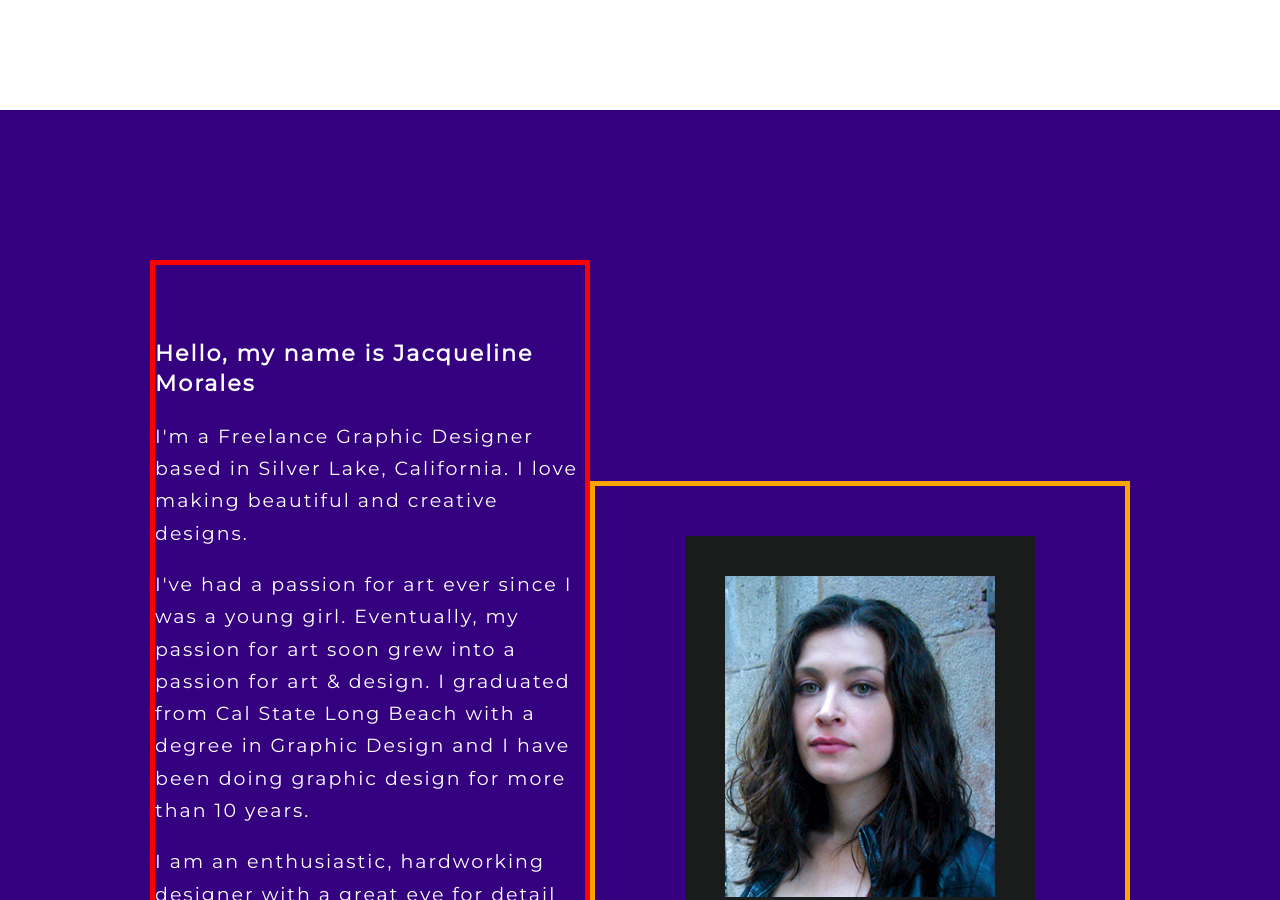
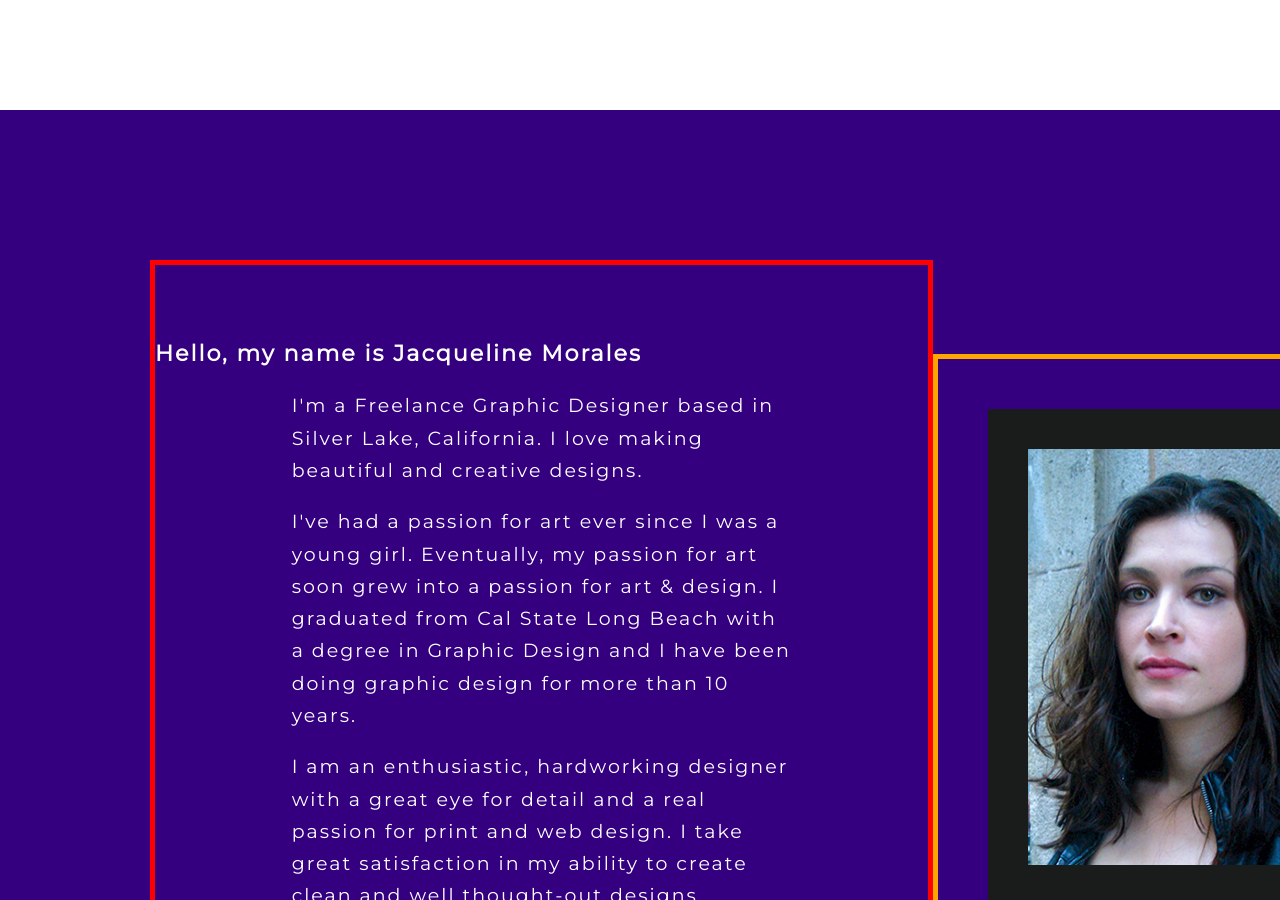
Before and after one commit to zeny11-11/jmorales, a Jekyll site: the page built from index.html, in a window 1280 px wide and 900 px high, scrolled down 4165 px. Built offline with Jekyll 4.4.1, drawn with Linux system fonts in a browser that asks for light colours; nearby versions of some CDN libraries; some web fonts are replaced; Markdown is read by kramdown in place of the engine named in the settings; grey boxes are pictures that could not be loaded.

Commit message:
Update stylesheet.css

```diff
--- a/css/stylesheet.css
+++ b/css/stylesheet.css
@@ -7,8 +7,8 @@
 	margin-right: 0;
 	margin-bottom: 0;
 	margin-left: 0;
-	-webkit-box-sizing: border-box;
-	box-sizing: border-box;
+	/*-webkit-box-sizing: border-box;
+	box-sizing: border-box; */
 }
 
 @import url("https://fonts.googleapis.com/css?family=Quattrocento");
@@ -498,7 +498,7 @@ filter: progid:DXImageTransform.Microsoft.gradient( startColorstr='#340080', end
 	 padding-top:50px;
 	 text-align:center;
 	border:red solid thick;
-	 flex: 1;
+	 flex: 2;
 
 }
 
```
